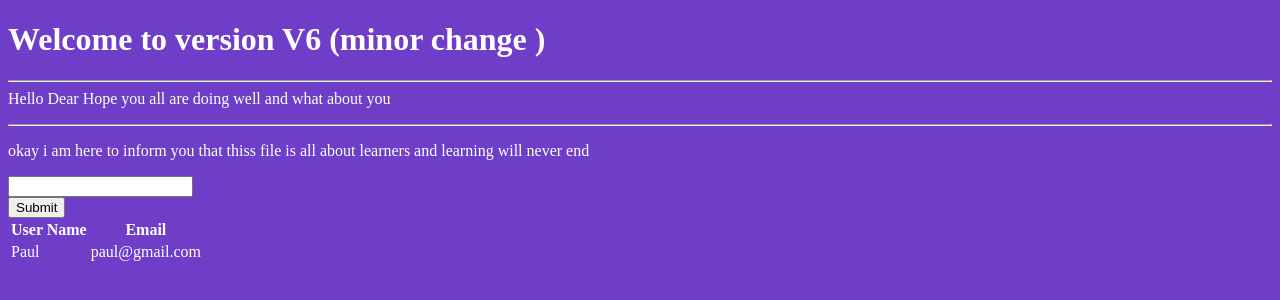
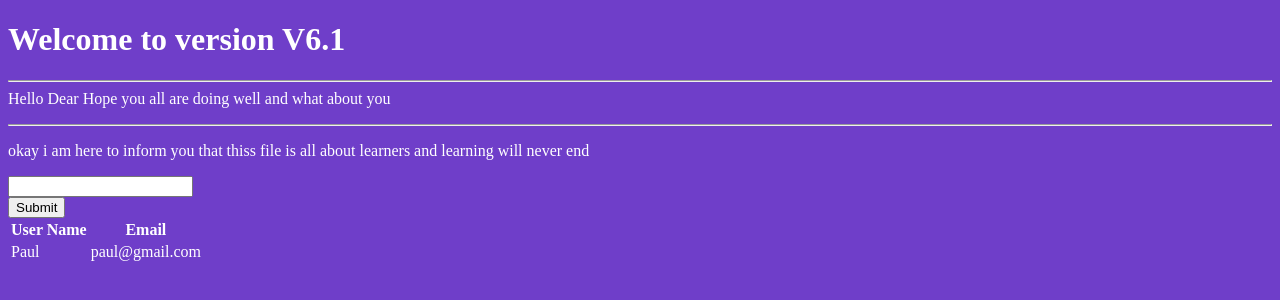
Before and after one commit to alikumbhar/firstrepo, a plain HTML site: page index.html in a window 1280 px wide. Drawn offline with Linux system fonts and the light colour scheme.

Commit message:
changed the version

```diff
--- a/index.html
+++ b/index.html
@@ -16,7 +16,7 @@
     <body>
 
 
-        <h1>Welcome to version V6 (minor change )</h1>
+        <h1>Welcome to version V6.1</h1>
         <hr
 
         <p>Hello Dear Hope you all are doing well and what about you</p>
```
